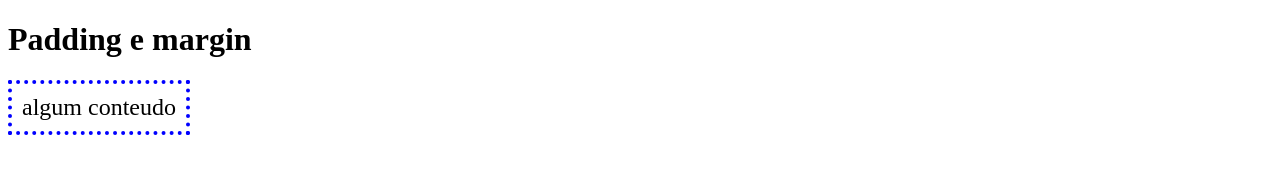
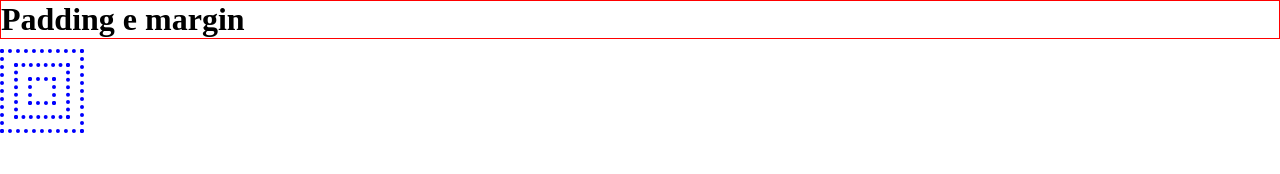
Before and after one commit to rodney2007/aulas_html-css, a plain HTML site: page 4_BOX_MODEL/2_padding_margin/index.html in a window 1280 px wide. Drawn offline with Linux system fonts and the light colour scheme.

Commit message:
margem no css

```diff
--- a/4_BOX_MODEL/2_padding_margin/index.html
+++ b/4_BOX_MODEL/2_padding_margin/index.html
@@ -10,8 +10,16 @@
 <body>
     <h1> Padding e margin</h1>
 
-    <div>
+    <div class="algum"
         algum conteudo
+    </div>
+
+    <div class="outro"
+        outro conteudo
+
+    </div>
+    <div class="ultimo"
+        ultimo conteudo
     </div>
 </body>
 </html>
--- a/4_BOX_MODEL/2_padding_margin/style.css
+++ b/4_BOX_MODEL/2_padding_margin/style.css
@@ -1,3 +1,9 @@
+* {
+    margin: 0;
+}
+
+
+
 div {
     border: 4px dotted blue;
     width: fit-content;
@@ -23,3 +29,11 @@ padding: 10px  10px  10px  10px;
 padding-inline: 10px;/* apdding na horizontal*/
 padding-block: 10px;/*padding na vertical*/
 }
+h1 {
+border: 1px solid red;
+margin-bottom: 10px;
+}
+
+.algum {
+    margin-bottom: 100px;
+}
```
